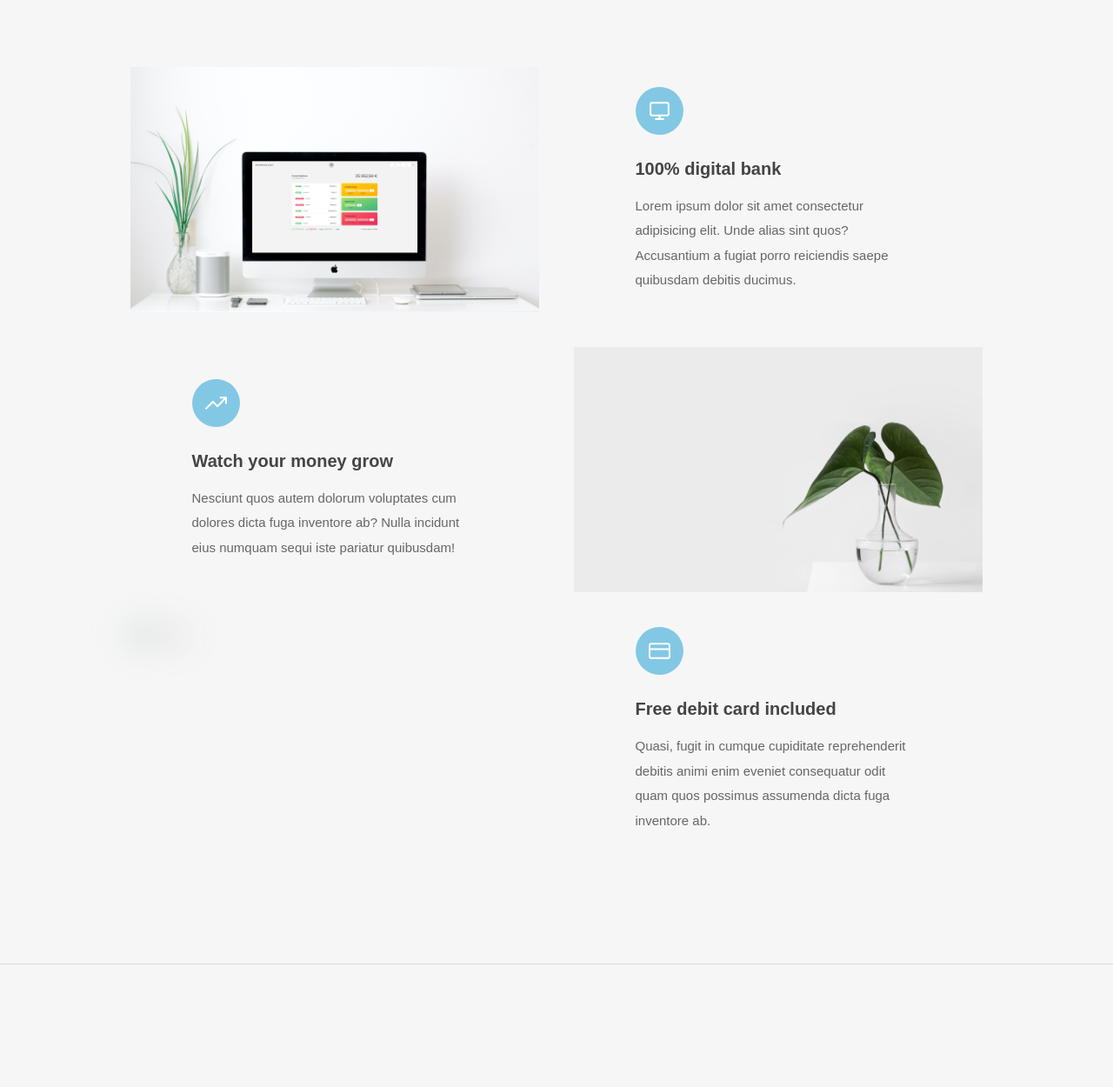
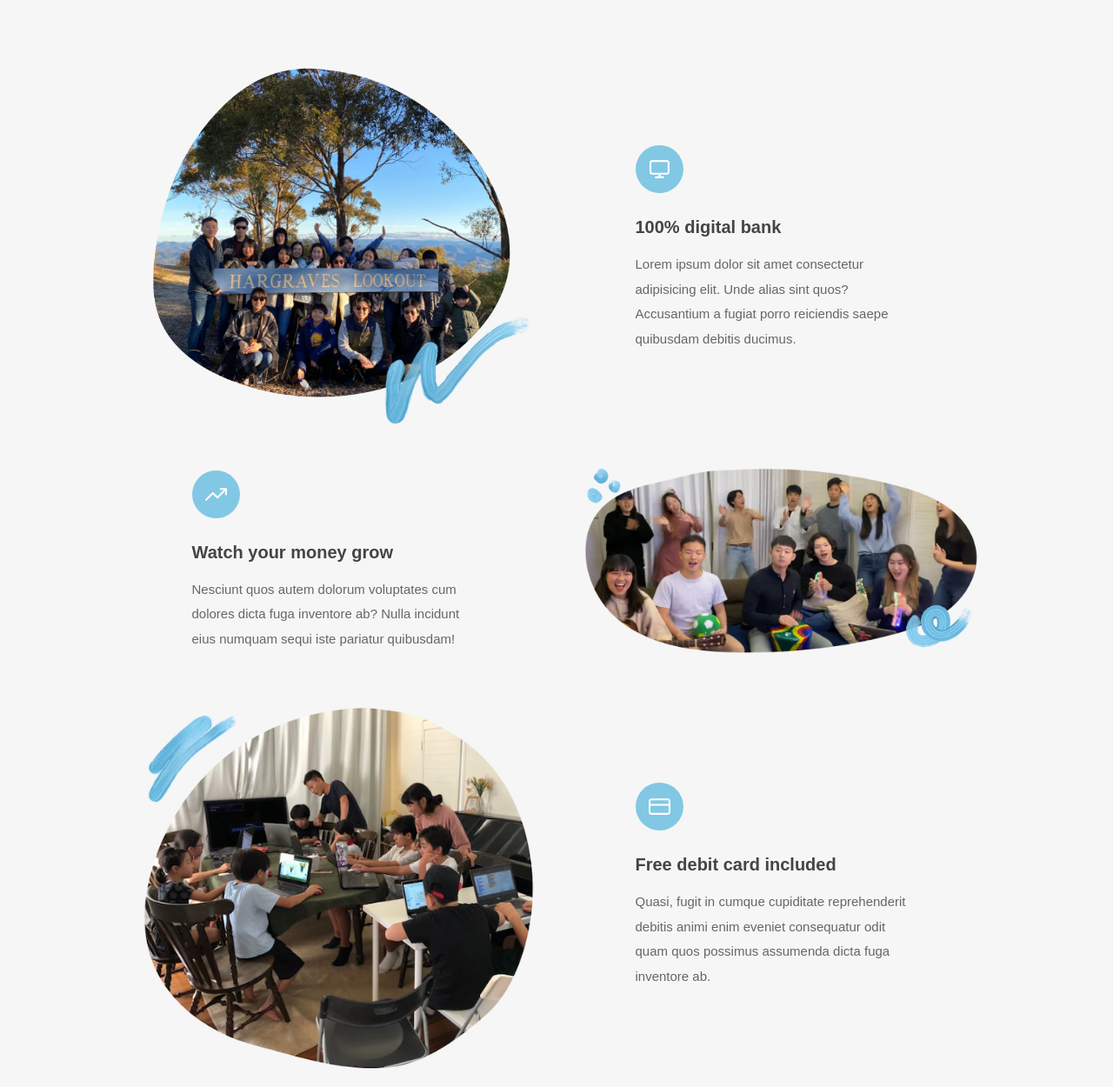
Before and after one commit to Hazel195/pilgrim, a plain HTML site: page index.html in a window 1280 px wide. Shown: the part 1050-2300 px from the top of the page at 87% size. Drawn offline with Linux system fonts and the light colour scheme.

Commit message:
images added

```diff
--- a/index.html
+++ b/index.html
@@ -58,7 +58,7 @@
         </h4>
 
         <button class="btn--text btn--scroll-to">Learn more &DownArrow;</button>
-        <img src="img/1.png" class="header__img" alt="Minimalist bank items" />
+        <img src="img/2.png" class="header__img" alt="Minimalist bank items" />
       </div>
     </header>
 
@@ -73,8 +73,8 @@
 
       <div class="features">
         <img
-          src="img/digital-lazy.jpg"
-          data-src="img/digital.jpg"
+          src="img/3.png"
+          data-src="img/3.png"
           alt="Computer"
           class="features__img lazy-img"
         />
@@ -106,15 +106,15 @@
           </p>
         </div>
         <img
-          src="img/grow-lazy.jpg"
-          data-src="img/grow.jpg"
+          src="img/5.png"
+          data-src="img/4.png"
           alt="Plant"
           class="features__img lazy-img"
         />
 
         <img
-          src="img/card-lazy.jpg"
-          data-src="img/card.jpg"
+          src="img/4.png"
+          data-src="img/5.png"
           alt="Credit card"
           class="features__img lazy-img"
         />
@@ -148,13 +148,13 @@
             class="btn operations__tab operations__tab--1 operations__tab--active"
             data-tab="1"
           >
-            <span>01</span>Instant Transfers
+            <span>01</span>Sunday School
           </button>
           <button class="btn operations__tab operations__tab--2" data-tab="2">
-            <span>02</span>Instant Loans
+            <span>02</span>Youth Ministry
           </button>
           <button class="btn operations__tab operations__tab--3" data-tab="3">
-            <span>03</span>Instant Closing
+            <span>03</span>Haneul & Rodem
           </button>
         </div>
         <div
```
Also changed, not shown: img/3.png (added), img/4.png (added), img/5.png (added), 2 other files.
